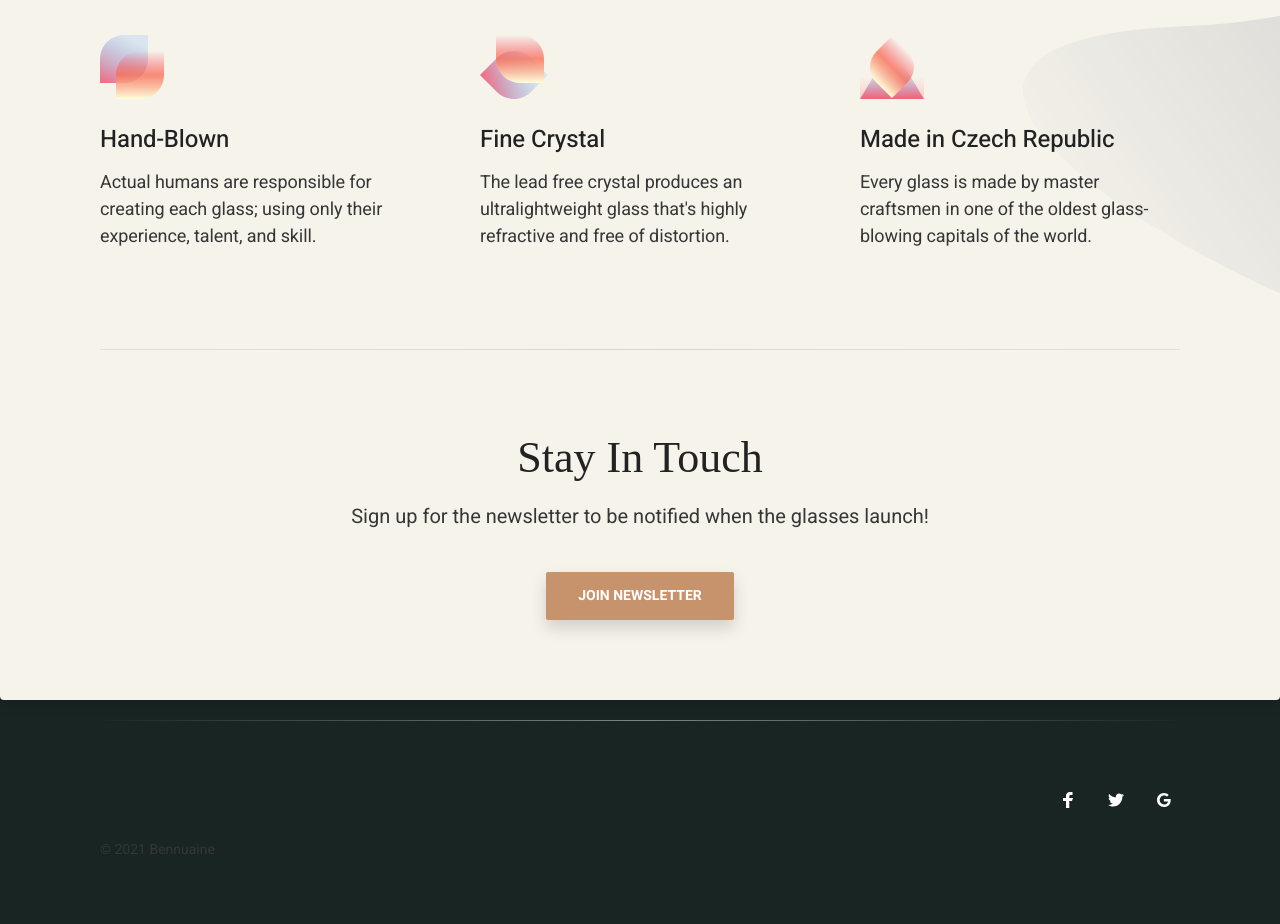
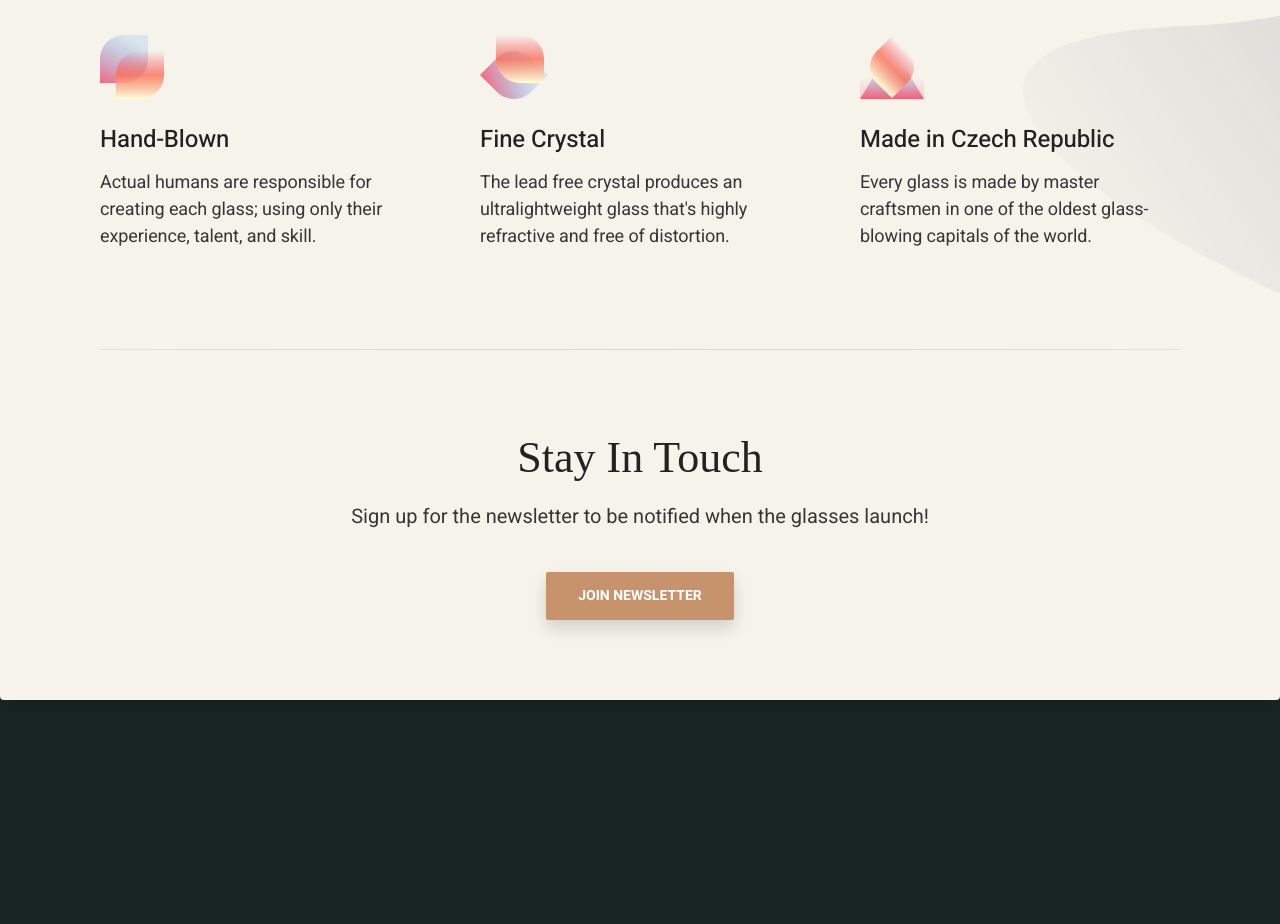
Before and after one commit to bennuaine/bennuaine.github.io, a plain HTML site: page index.html in a window 1280 px wide. Shown: the part 1643-2567 px from the top of the page. After the commit the page ends 2363 px from the top, so only its background shows below. Drawn offline with nearby package versions, Linux system fonts and the light colour scheme; a script that the page names is missing; a web font is replaced by a local one.

Commit message:
Update index.html

```diff
--- a/index.html
+++ b/index.html
@@ -266,7 +266,7 @@
 		</div>
         </main>
 
-        <footer class="site-footer">
+        <!--footer class="site-footer">
             <div class="container">
                 <div class="site-footer-inner has-top-divider">
                     <div class="brand footer-brand">
@@ -285,7 +285,7 @@
                             <a href="#">Support</a>
                         </li>
                     </ul !-->
-                    <ul class="footer-social-links list-reset">
+                    <!-- ul class="footer-social-links list-reset">
                         <li>
                             <a href="#">
                                 <span class="screen-reader-text">Facebook</span>
@@ -314,7 +314,7 @@
                     <div class="footer-copyright">&copy; 2021 Bennuaine</div>
                 </div>
             </div>
-        </footer>
+        </footer !-->
     </div>
 
     <script src="dist/js/main.min.js"></script>
```
